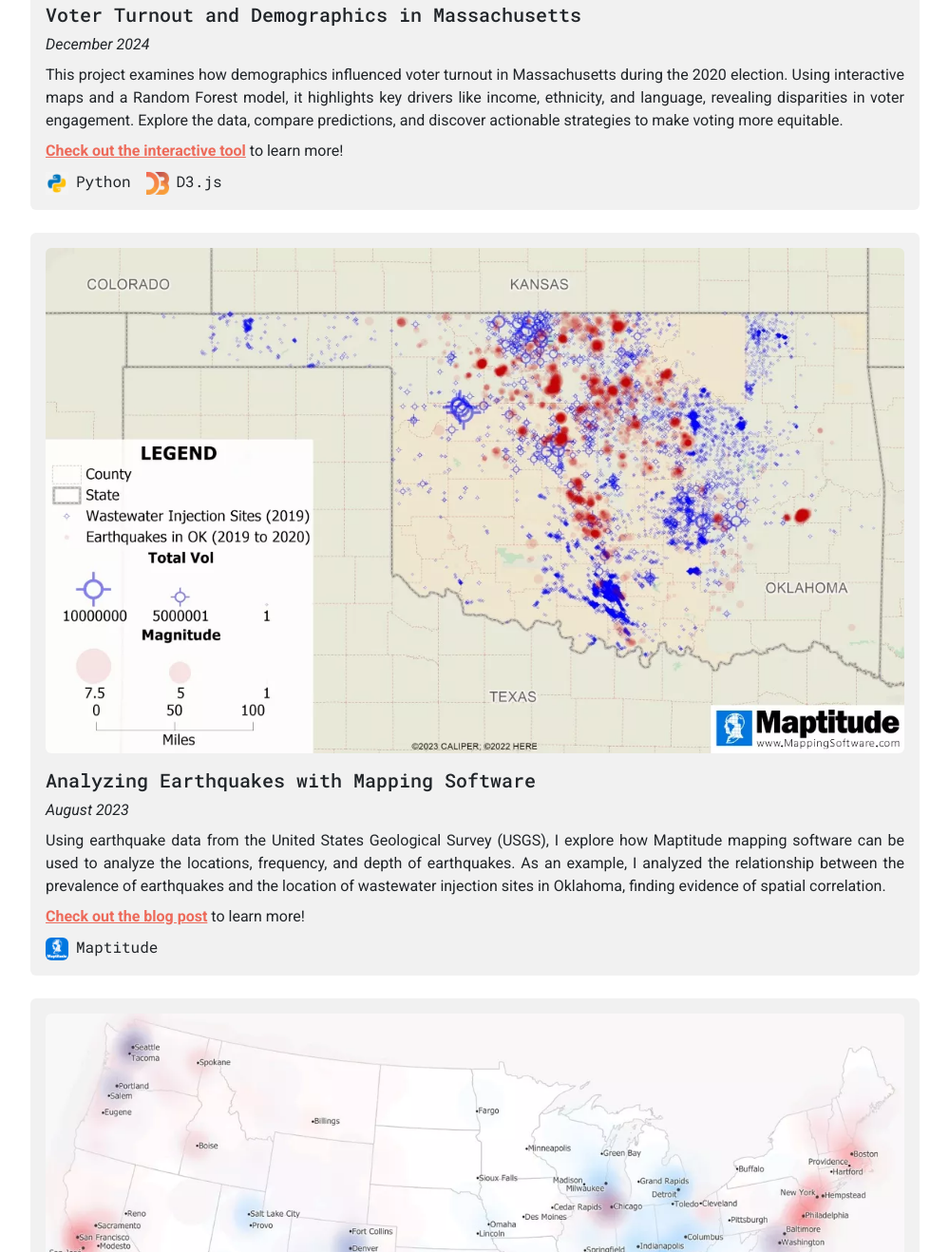
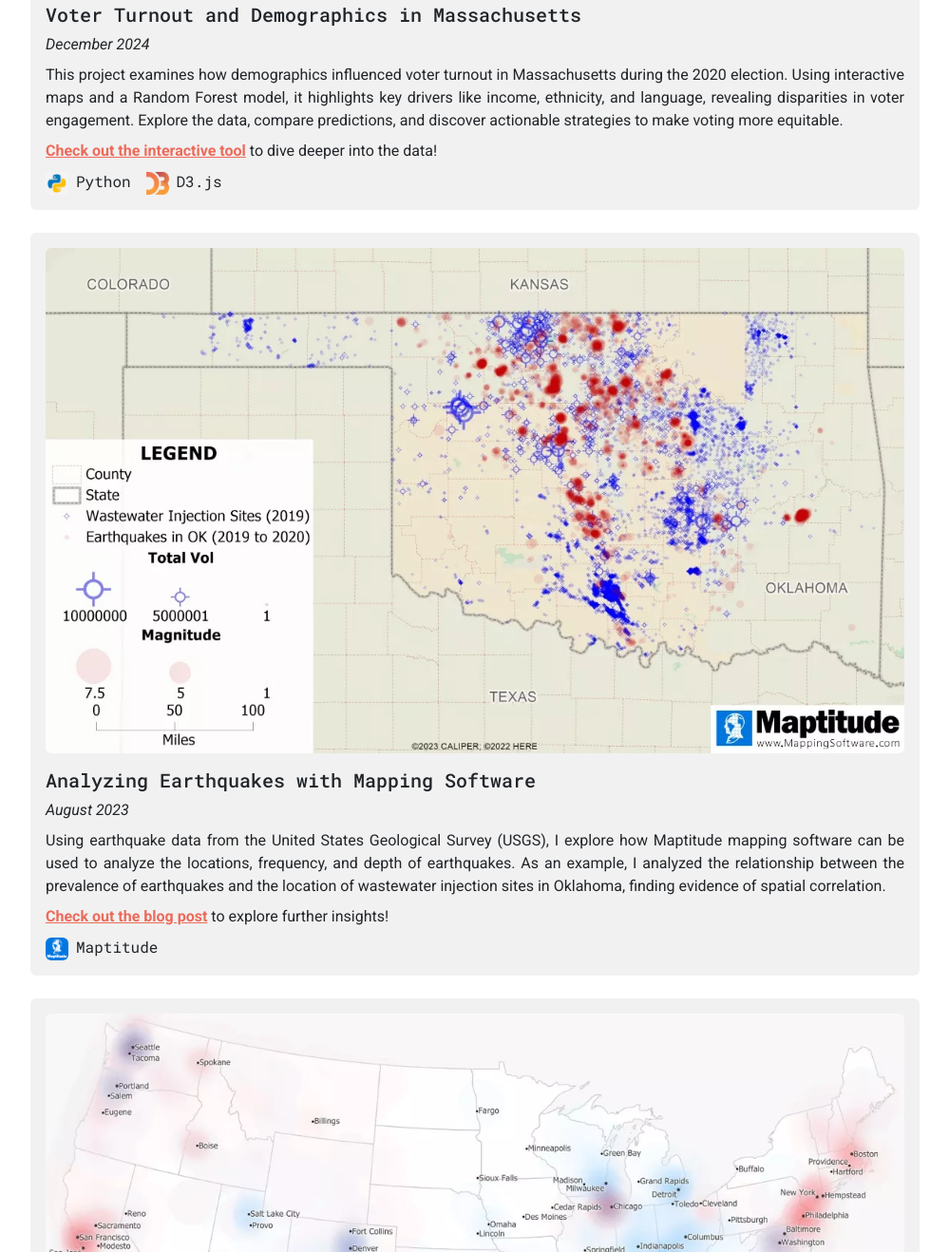
Before and after one commit to maxbahar/maxbahar.github.io, a plain HTML site: page index.html in a window 1280 px wide. Shown: the part 2062-3380 px from the top of the page at 95% size, without its empty margins (140-1139 px from the left). Drawn offline with nearby package versions, Linux system fonts and the light colour scheme.

Commit message:
Resume update and slight wording changes

```diff
--- a/index.html
+++ b/index.html
@@ -114,7 +114,7 @@
 
 						<!-- Description -->
 						<p class="mb-2">This project examines how demographics influenced voter turnout in Massachusetts during the 2020 election. Using interactive maps and a Random Forest model, it highlights key drivers like income, ethnicity, and language, revealing disparities in voter engagement. Explore the data, compare predictions, and discover actionable strategies to make voting more equitable.</p>
-						<p class="mb-2"><a href="https://maxbahar.github.io/voter-turnout-MA/" target="_blank">Check out the interactive tool</a> to learn more!</p>
+						<p class="mb-2"><a href="https://maxbahar.github.io/voter-turnout-MA/" target="_blank">Check out the interactive tool</a> to dive deeper into the data!</p>
 
 						<!-- Badges -->
 						<div class="tech-container mt-2">
@@ -141,7 +141,7 @@
 
 						<!-- Description -->
 						<p class="mb-2">Using earthquake data from the United States Geological Survey (USGS), I explore how Maptitude mapping software can be used to analyze the locations, frequency, and depth of earthquakes. As an example, I analyzed the relationship between the prevalence of earthquakes and the location of wastewater injection sites in Oklahoma, finding evidence of spatial correlation.</p>
-						<p class="mb-2"><a href="https://www.caliper.com/maptitude/blog/how-mapping-software-helps-us-analyze-earthquakes/default.htm" target="_blank">Check out the blog post</a> to learn more!</p>
+						<p class="mb-2"><a href="https://www.caliper.com/maptitude/blog/how-mapping-software-helps-us-analyze-earthquakes/default.htm" target="_blank">Check out the blog post</a> to explore further insights!</p>
 
 						<!-- Badges -->
 						<div class="tech-container mt-2">
@@ -167,7 +167,7 @@
 
 						<!-- Description -->
 						<p class="mb-2">To estimate the impact of the Albertsons and Kroger merger, I mapped Albertsons' and Kroger's locations (including their subsidiary brands), compared their geographic overlap, and estimated the population and demographics of those near the stores. I found that there were areas of significant overlap between the two companies (e.g. Los Angeles, Dallas, Washington DC) but that the companies' locations target different demographic segments.</p>
-						<p><a href="https://www.caliper.com/maptitude/blog/albertsons-and-kroger-geographic-market-analysis/default.htm" target="_blank">Check out the blog post</a> to learn more!</p>
+						<p><a href="https://www.caliper.com/maptitude/blog/albertsons-and-kroger-geographic-market-analysis/default.htm" target="_blank">Check out the blog post</a> to get the full story!</p>
 
 						<!-- Badges -->
 						<div class="tech-container mt-2">
@@ -196,7 +196,7 @@
 
 						<!-- Description -->
 						<p class="mb-2">For my undergraduate senior thesis, I sought to estimate the impact of parental migration on their children's future income. I used the Indonesian Family Life Survey (IFLS), a panel dataset examining the lives of 22,000 individuals over the span of 21 years and ran an instrumental variable regression using region-level migration rates to predict parental migration. Although the results of the study were ambiguous, with large standard errors affecting the coefficient of interest, I was able to show that a significant portion of parental migration in the IFLS was driven by non-labor reasons.</p>
-						<p><a href="https://dlib.bc.edu/islandora/object/bc-ir:109165/datastream/PDF/view" target="_blank">Check out the full paper</a> to learn more!</p>
+						<p><a href="https://dlib.bc.edu/islandora/object/bc-ir:109165/datastream/PDF/view" target="_blank">Check out the full paper</a> to review the complete findings!</p>
 
 						<!-- Badges -->
 						<div class="tech-container mt-2">
```
Also changed, not shown: 1 other file.
